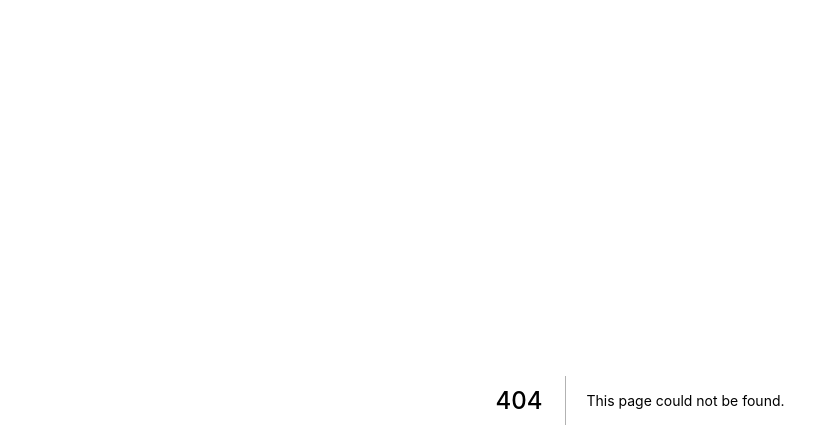
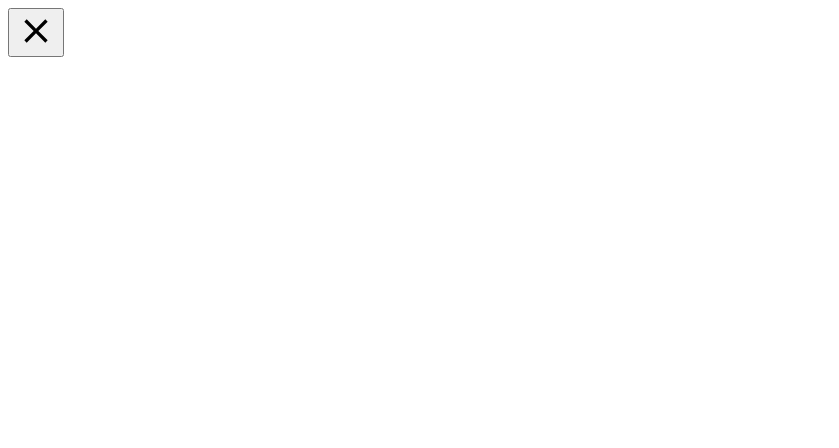
Before and after one commit to dqnte/portfolio-v2, a Next.js app: page /viewer in a window 1280 px wide. Before the commit this address had no page. Shown: the top 448 px of the page, without its empty margins (0-839 px from the left). Built offline with nearby package versions, Linux system fonts and the light colour scheme.

Commit message:
added component to show projects and photos individually

```diff
--- /dev/null
+++ b/pages/viewer.js
@@ -0,0 +1,43 @@
+import React, { useState } from 'react';
+
+import CloseIcon from '@material-ui/icons/Close';
+
+export default function Viewer(props) {
+  let viewerStyles;
+  let headerSyles;
+  if (props.view && props.view.component) {
+    viewerStyles = {
+      background: props.view.backColor,
+    };
+    headerSyles = {
+      color: props.view.color,
+    };
+  } else {
+    viewerStyles = {};
+  }
+
+  const [unmounting, setUnmounting] = useState(false);
+
+  const unMountView = () => {
+    setUnmounting(true);
+    setTimeout(() => {
+      setUnmounting(false);
+      props.selectView(null);
+    }, 300);
+  };
+
+  return (
+    <div
+      id="viewer"
+      style={viewerStyles}
+      className={props.view ? (unmounting ? 'unmounting' : 'show') : ''}
+    >
+      <div id="viewer-header">
+        <button type="button" style={headerSyles} onClick={unMountView}>
+          <CloseIcon style={{ fontSize: 40 }} />
+        </button>
+      </div>
+      {props.view && props.view.component}
+    </div>
+  );
+}
```
